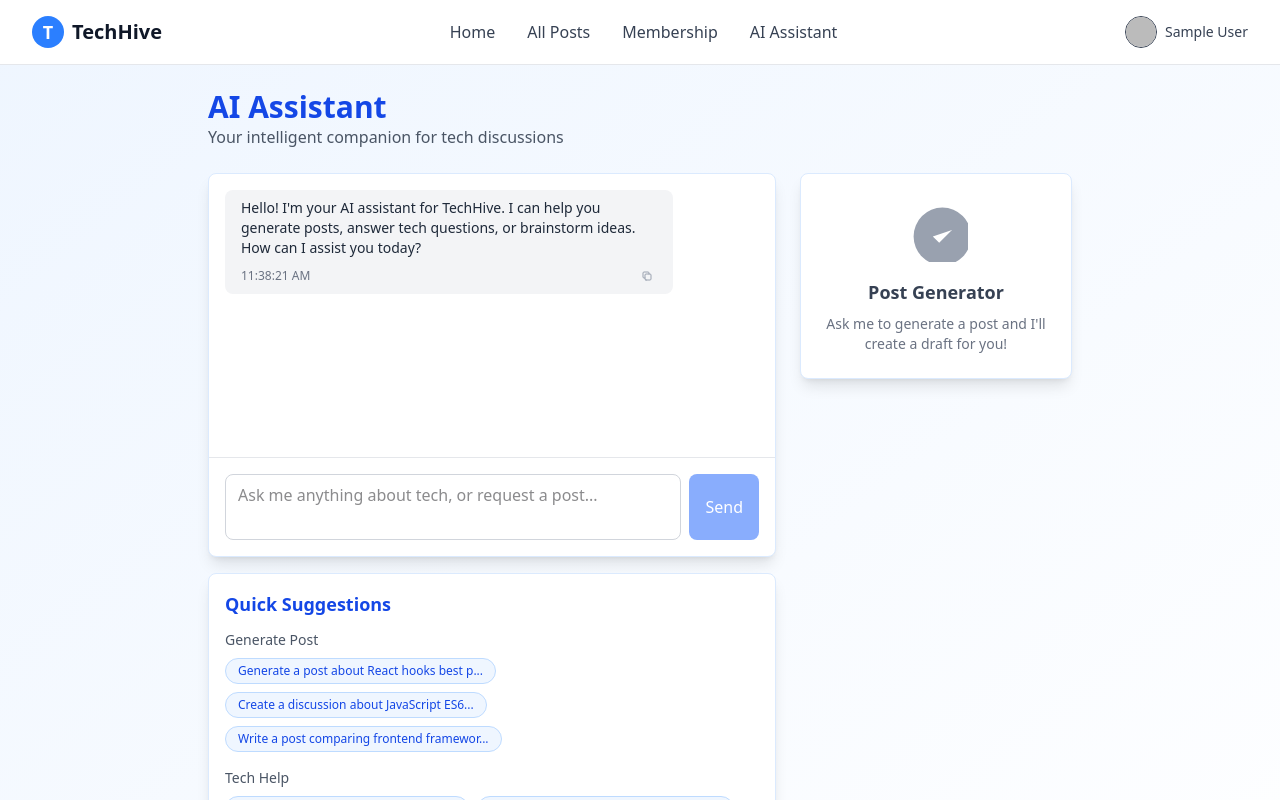
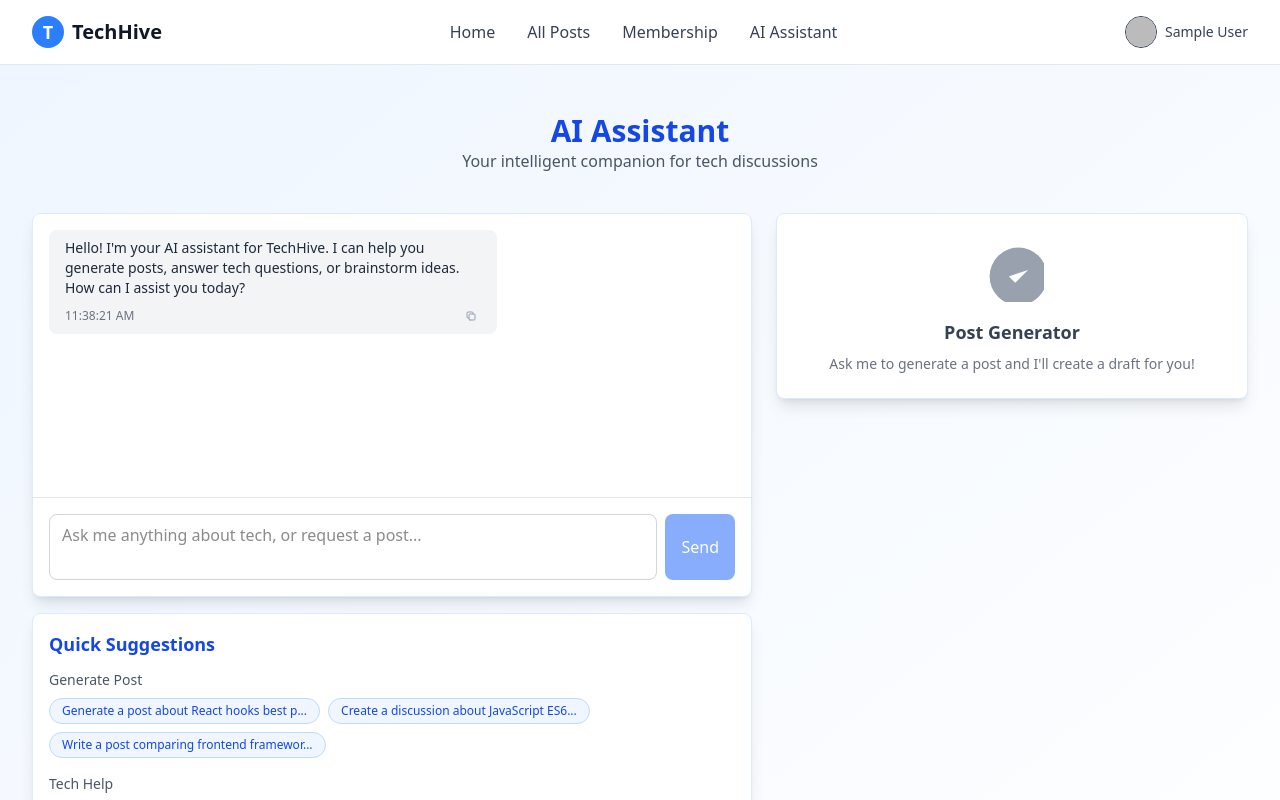
Before and after one commit to mdferdausalam19/techhive-forum, a React (Vite) app in the folder client/: page /ai-assistant in a window 1280 px wide. Shown: the top 800 px of the page. Built offline with nearby package versions, Linux system fonts and the light colour scheme; no server answers; sample sign-in values are in the browser's storage.

Commit message:
fix(client): refine alignment, styles, and color consistency on Membership and AI Assistant pages

```diff
--- a/client/src/pages/ai/AIAssistant.jsx
+++ b/client/src/pages/ai/AIAssistant.jsx
@@ -114,10 +114,10 @@ export default function AIAssistant() {
 
   return (
     <div className="min-h-screen bg-gradient-to-br from-blue-50 to-white">
-      <div className="max-w-4xl mx-auto px-4 py-6">
+      <div className="max-w-7xl mx-auto px-4 sm:px-6 lg:px-8 py-12">
         {/* Header */}
-        <div className="flex justify-between items-center mb-6">
-          <div>
+        <div className="flex justify-center items-center mb-10">
+          <div className="text-center">
             <h1 className="text-3xl font-bold text-blue-700">AI Assistant</h1>
             <p className="text-gray-600">
               Your intelligent companion for tech discussions
@@ -125,9 +125,9 @@ export default function AIAssistant() {
           </div>
         </div>
 
-        <div className="grid grid-cols-1 lg:grid-cols-3 gap-6">
+        <div className="grid grid-cols-1 lg:grid-cols-5 gap-6">
           {/* Chat Section */}
-          <div className="lg:col-span-2">
+          <div className="lg:col-span-3">
             <div className="bg-white rounded-lg shadow-lg border border-blue-100 h-96 flex flex-col">
               {/* Messages */}
               <div className="flex-1 overflow-y-auto p-4 space-y-4">
@@ -188,7 +188,7 @@ export default function AIAssistant() {
           </div>
 
           {/* Post Generator Section */}
-          <div className="lg:col-span-1">
+          <div className="lg:col-span-2">
             {generatedPost ? (
               <PostGenerator
                 post={generatedPost}
--- a/client/src/pages/membership/Membership.jsx
+++ b/client/src/pages/membership/Membership.jsx
@@ -62,7 +62,7 @@ export default function Membership() {
       </div>
 
       {/* Pricing Card */}
-      <div className="max-w-4xl mx-auto px-4">
+      <div className="max-w-7xl mx-auto px-4 sm:px-6 lg:px-8">
         <div className="max-w-3xl mx-auto bg-white rounded-xl shadow-lg p-8 mb-10 border border-blue-100">
           <div className="flex flex-col md:flex-row items-center justify-between mb-6">
             <div>
@@ -143,8 +143,8 @@ export default function Membership() {
         </div>
 
         {/* FAQ Accordion */}
-        <div className="max-w-2xl mx-auto mb-16">
-          <h4 className="text-xl font-bold text-blue-700 mb-4">
+        <div className="max-w-3xl mx-auto mb-16">
+          <h4 className="text-2xl font-bold text-center text-blue-700 mb-6">
             Frequently Asked Questions
           </h4>
           <div className="space-y-3">
```
